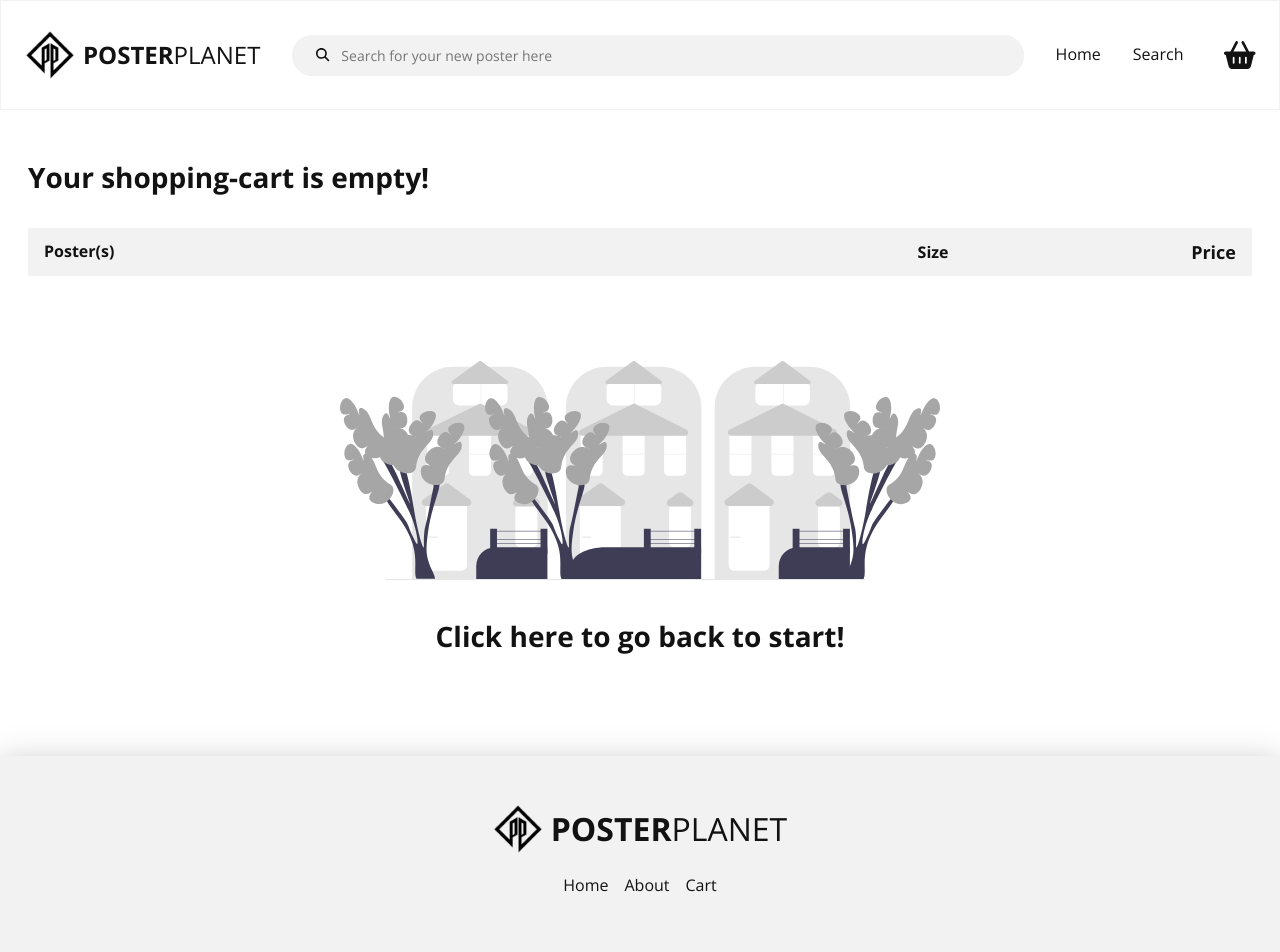
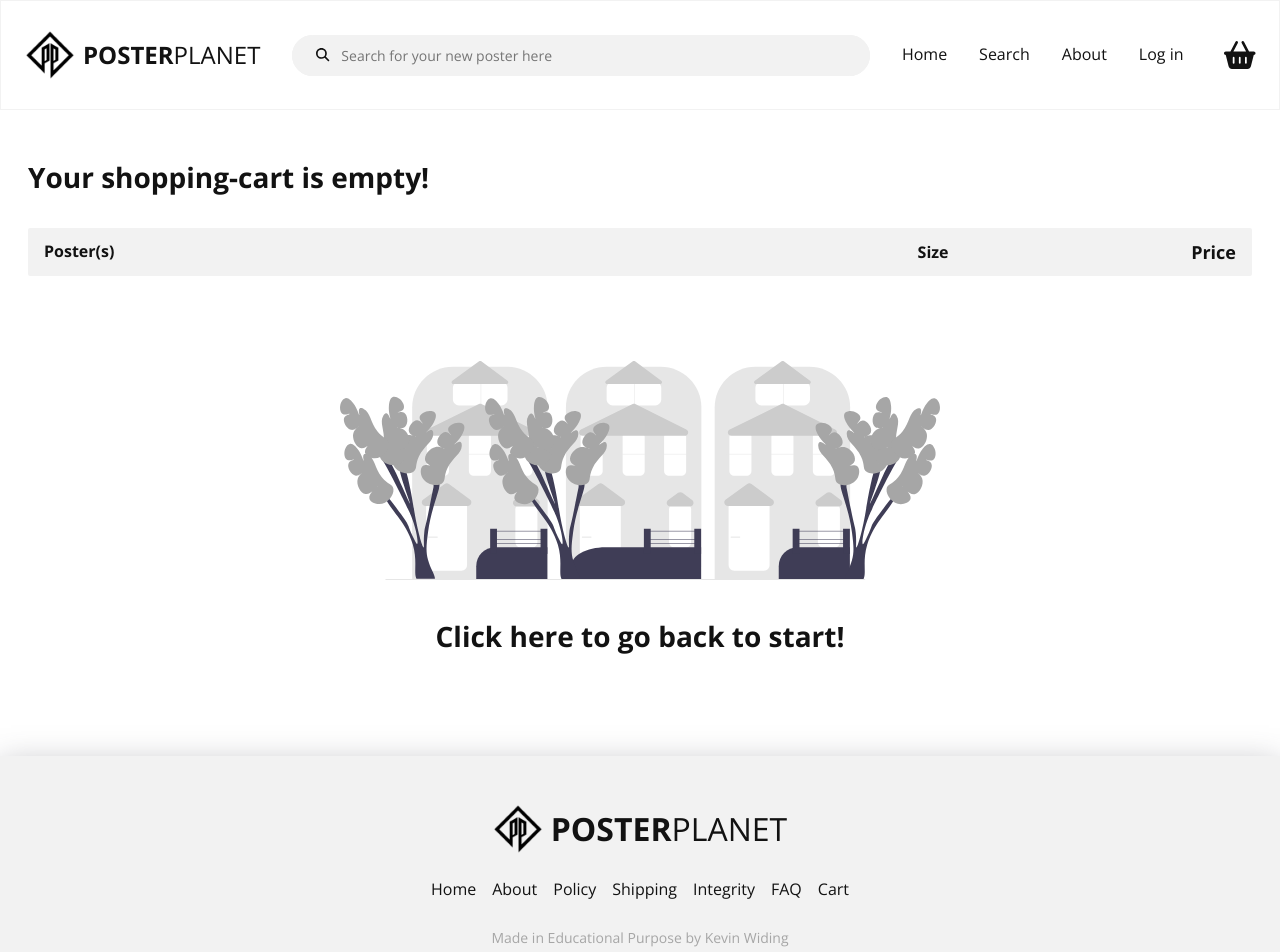
Before and after one commit to imnotkev/PosterPlanet, a React (Create React App) app: page /cart in a window 1280 px wide. Shown: the top 952 px of the page. Built offline with nearby package versions, Linux system fonts and the light colour scheme.

Commit message:
added animations, ux

```diff
--- a/package.json
+++ b/package.json
@@ -9,6 +9,7 @@
     "@testing-library/jest-dom": "^5.16.4",
     "@testing-library/react": "^13.3.0",
     "@testing-library/user-event": "^13.5.0",
+    "aos": "^2.3.4",
     "axios": "^0.27.2",
     "react": "^18.2.0",
     "react-dom": "^18.2.0",
--- a/src/components/Footer.jsx
+++ b/src/components/Footer.jsx
@@ -1,6 +1,7 @@
 import React from "react";
 import PosterPortalLogo from "../assets/poster-portal-logo.png";
 import { useNavigate } from "react-router-dom";
+import { FontAwesomeIcon } from "@fortawesome/react-fontawesome";
 
 const Footer = () => {
   const navigate = useNavigate();
@@ -9,15 +10,22 @@ const Footer = () => {
     alert("This function is not implemented yet");
   }
 
+  function goToTop() {
+    window.scrollTo({ top: 0, behavior: "smooth" });
+  }
+
   return (
     <footer>
       <div className="container">
         <div className="row row__column">
-          <a href="#" className="footer__logo--wrapper">
+          <a onClick={() => goToTop()} className="footer__logo--wrapper">
             <img src={PosterPortalLogo} alt="" className="footer__logo" />
             <h1 className="site-name">
               POSTER<span>PLANET</span>
             </h1>
+            <div className="footer__go-up">
+              <FontAwesomeIcon icon="fa-angle-up" /> TOP
+            </div>
           </a>
           <div className="footer__list">
             <a onClick={() => navigate("/")} className="footer__link">
@@ -26,10 +34,26 @@ const Footer = () => {
             <span className="footer__link no-cursor" onClick={notImplemented}>
               About
             </span>
+            <span className="footer__link no-cursor" onClick={notImplemented}>
+              Policy
+            </span>
+            <span className="footer__link no-cursor" onClick={notImplemented}>
+              Shipping
+            </span>
+            <span className="footer__link no-cursor" onClick={notImplemented}>
+              Integrity
+            </span>
+            <span className="footer__link no-cursor" onClick={notImplemented}>
+              FAQ
+            </span>
             <a onClick={() => navigate("/cart")} className="footer__link">
               Cart
             </a>
           </div>
+          <span className="footer__copyright">
+            Made in Educational Purpose by{" "}
+            <a href="https://imnotkev.com">Kevin Widing</a>
+          </span>
         </div>
       </div>
     </footer>
--- a/src/components/Landing.jsx
+++ b/src/components/Landing.jsx
@@ -14,26 +14,28 @@ const Landing = () => {
   const dataFetch = (search, e) => {
     e.preventDefault();
     navigate(`/search/${search}`);
+    window.scrollTo({ top: 0, behavior: "smooth" });
   };
 
   /* DYNAMIC BACKGROUND FETCHED FROM UNSPLASH */
-  // async function fetchBackground() {
-  //   const { data } = await axios.get(
-  //     `https://api.unsplash.com/photos/random?&query=landscape&orientation=landscape&client_id=${API_KEY}`
-  //   );
-  //     setBackground(data.urls.regular);
-  //     setAuthor(data.user.name);
-  // }
+  async function fetchBackground() {
+    const { data } = await axios.get(
+      `https://api.unsplash.com/photos/random?&query=landscape&orientation=landscape&client_id=${API_KEY}`
+    );
+    setBackground(data.urls.full);
+    setAuthor(data.user);
+    console.log(data.user);
+  }
 
   /* PASTE THIS IN INLINE-STYLE OF HEADER */
   // `url(${background})`
 
-  // React.useEffect(() => {
-  //   fetchBackground();
-  // }, []);
+  React.useEffect(() => {
+    fetchBackground();
+  }, []);
 
   return (
-    <header id="landing">
+    <header id="landing" style={{ backgroundImage: `url(${background})` }}>
       <div className="header__container">
         <div className="header__description">
           <p className="header__para">
@@ -59,9 +61,14 @@ const Landing = () => {
           </p>
         </div>
       </div>
-      <span className="header__img--author">
-        Photo by <span>{author || "X"}</span>
-      </span>
+      {author && (
+        <span className="header__img--author">
+          Photo by{" "}
+          <a href={author.links.html} target="_blank">
+            {author.name || "X"}
+          </a>
+        </span>
+      )}
     </header>
   );
 };
--- a/src/components/Nav.jsx
+++ b/src/components/Nav.jsx
@@ -78,6 +78,12 @@ const Nav = () => {
               Search
             </a>
           </li>
+          <li className="nav__list nav__list--hidden">
+            <div className="nav__link no-cursor">About</div>
+          </li>
+          <li className="nav__list nav__list--hidden">
+            <div className="nav__link no-cursor">Log&nbsp;in</div>
+          </li>
           <li className="nav__list">
             <a onClick={() => navigate("/cart")} className="nav__icon">
               <FontAwesomeIcon icon="basket-shopping" />
--- a/src/components/Search.jsx
+++ b/src/components/Search.jsx
@@ -7,6 +7,8 @@ import Price from "./ui/Price";
 import Size from "./ui/Size";
 import noResults from "../assets/undraw_no_data_re_kwbl.svg";
 import CartContext from "../CartContext";
+import Aos from "aos";
+import "aos/dist/aos.css";
 
 const Search = () => {
   const { term } = useParams();
@@ -77,6 +79,7 @@ const Search = () => {
   React.useEffect(() => {
     fetchResults();
     window.scrollTo({ top: 0, behavior: "smooth" });
+    Aos.init({ duration: 400, once: true });
   }, [term]);
 
   return (
@@ -116,9 +119,9 @@ const Search = () => {
                 <option value="DEFAULT" disabled>
                   Sort
                 </option>
+                <option value="POPULARITY">Popularity</option>
                 <option value="LOW_TO_HIGH">Price, ascending</option>
                 <option value="HIGH_TO_LOW">Price, descending</option>
-                <option value="POPULARITY">Popularity</option>
               </select>
             </div>
           </div>
@@ -143,7 +146,7 @@ const Search = () => {
                   </div>
                 ))
               : results.map((poster) => (
-                  <div className="result" key={poster.id}>
+                  <div className="result" key={poster.id} data-aos="fade-up">
                     <figure
                       className="result__img--wrapper"
                       onClick={() => goToPoster(poster.id)}
--- a/src/index.css
+++ b/src/index.css
@@ -33,7 +33,7 @@ li {
 a {
   text-decoration: none;
   cursor: pointer;
-  color: #121212;
+  color: inherit;
 }
 
 input:focus {
@@ -92,7 +92,7 @@ nav {
 }
 
 .nav-scrolling {
-  opacity: 0.92;
+  background-color: rgba(255, 255, 255, 0.76);
   box-shadow: 0 8px 32px 0 rgba(71, 71, 82, 0.37);
   backdrop-filter: blur(3px);
   -webkit-backdrop-filter: blur(3px);
@@ -301,7 +301,8 @@ header {
   color: #f2f2f2;
   font-size: 14px;
   bottom: 16px;
-  right: 32px;
+  left: 50%;
+  transform: translateX(-50%);
 }
 
 
@@ -430,6 +431,8 @@ header {
   justify-content: center;
   align-items: center;
   cursor: pointer;
+  transition: all 200ms ease;
+
 }
 
 .result__img {
@@ -437,15 +440,18 @@ header {
   max-width: 100%;
   border: 24px solid #fff;
   box-shadow: 0 4px 8px 0 rgba(71, 71, 82, 0.37);
+  transition: border-radius 200ms ease;
 }
 
 
 .result__img--wrapper:hover {
   padding: 16px;
+
 }
 
 .result__img--wrapper:hover .result__img {
-  border: none;
+  border: 0px;
+  border-radius: 2px;
 }
 
 .result__desc {
@@ -758,6 +764,15 @@ header {
   font-size: 16px;
   cursor: pointer;
   margin-bottom: 16px;
+  transition: all 150ms ease;
+}
+
+.poster__btn:hover {
+  transform: translateY(-2px);
+}
+
+.poster__btn:active {
+  transform: translateY(0);
 }
 
 .poster__btn .poster__btn--icon {
@@ -970,11 +985,55 @@ footer {
   justify-content: center;
   align-items: center;
   color: #121212;
+  position: relative;
+}
+
+.footer__logo--wrapper:hover .site-name {
+  border-bottom: 2px solid #121212;
+  transform: translateY(-2px);
+}
+
+.footer__logo--wrapper:hover .footer__logo {
+  transform: scale(1.1);
+}
+
+.footer__logo--wrapper:hover .footer__go-up {
+  bottom: 8px;
+  opacity: 1;
+
+}
+
+.footer__go-up {
+  position: absolute;
+  display: flex;
+  flex-direction: column;
+  right: -48px;
+  bottom: -8px;
+  transition: all 300ms ease;
+  opacity: 0;
+  animation-name: bounce;
+  animation-duration: 1s;
+  animation-iteration-count: infinite;
+}
+
+@keyframes bounce {
+  0% {
+    transform: translateY(0);
+  }
+
+  50% {
+    transform: translateY(-4px);
+  }
+
+  100% {
+    transform: translateY(0);
+  }
 }
 
 .footer__logo {
   width: 50px;
   margin-right: 8px;
+  transition: all 300ms ease;
 }
 
 
@@ -984,11 +1043,32 @@ footer {
 
 .footer__list {
   margin: 20px 0 24px 0;
+  display: flex;
+  flex-wrap: wrap;
+  justify-content: center;
+  align-items: center;
 }
 
 .footer__link {
-  padding: 0 8px;
+  padding: 4px 8px;
 }
+
+.footer__link:hover {
+  text-decoration: underline;
+}
+
+.footer__copyright,
+.footer__copyright a {
+  font-size: 14px;
+  color: #a6a6a6;
+}
+
+.footer__copyright a:hover {
+  border-bottom: 1px solid #a6a6a6;
+}
+
+
+/** MEDIA QUERIES */
 
 @media (max-width: 1500px) {
   .gallery__img--wrapper {
@@ -1133,6 +1213,10 @@ footer {
   .result__img--wrapper {
     height: 400px;
     padding: 24px;
+  }
+
+  .result__img--wrapper:hover {
+    padding: 16px;
   }
 
   .result__img--skeleton {
--- a/src/index.js
+++ b/src/index.js
@@ -14,6 +14,7 @@ import {
   faShoppingCart,
   faXmark,
   faMinus,
+  faAngleUp,
 } from "@fortawesome/free-solid-svg-icons";
 
 library.add(
@@ -25,7 +26,8 @@ library.add(
   faLink,
   faShoppingCart,
   faXmark,
-  faMinus
+  faMinus,
+  faAngleUp
 );
 
 const root = ReactDOM.createRoot(document.getElementById("root"));
```
Also changed, not shown: 1 other file (tests, documents, lock files or other folders).
